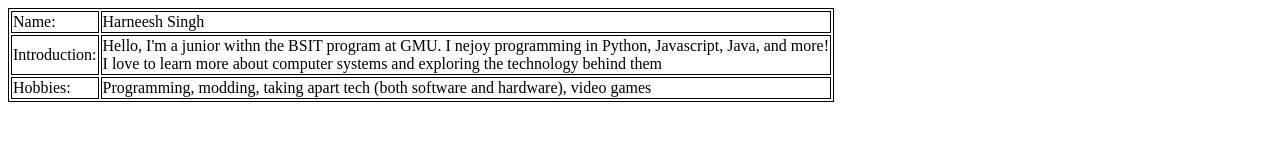
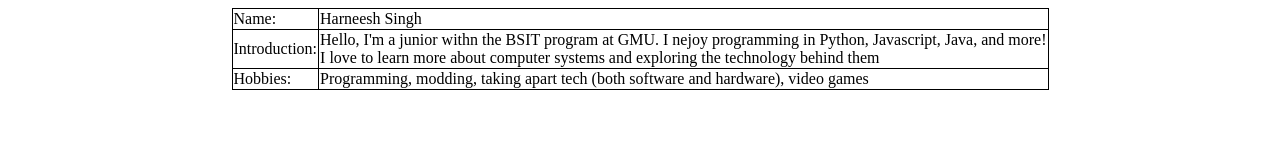
Before and after one commit to HarryS47/hsingh47, a plain HTML site: page index.html in a window 1280 px wide. Drawn offline with Linux system fonts and the light colour scheme.

Commit message:
Update style.css
Making the table centered, as well as changing the border style

```diff
--- a/style.css
+++ b/style.css
@@ -1,3 +1,6 @@
 table, tr, td {
   border: 1px solid black;
+  border-collapse: collapse;
+  margin-left: auto;
+  margin-right: auto;
 }
```
